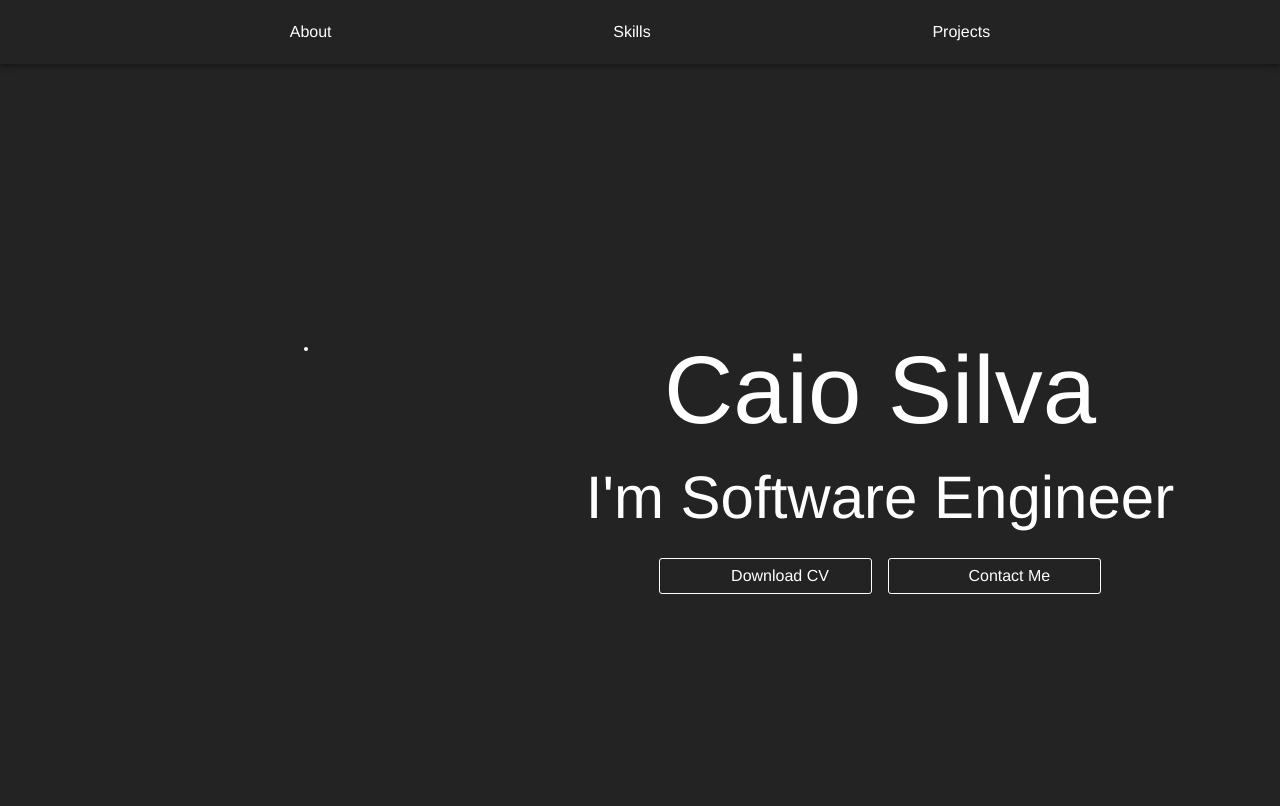
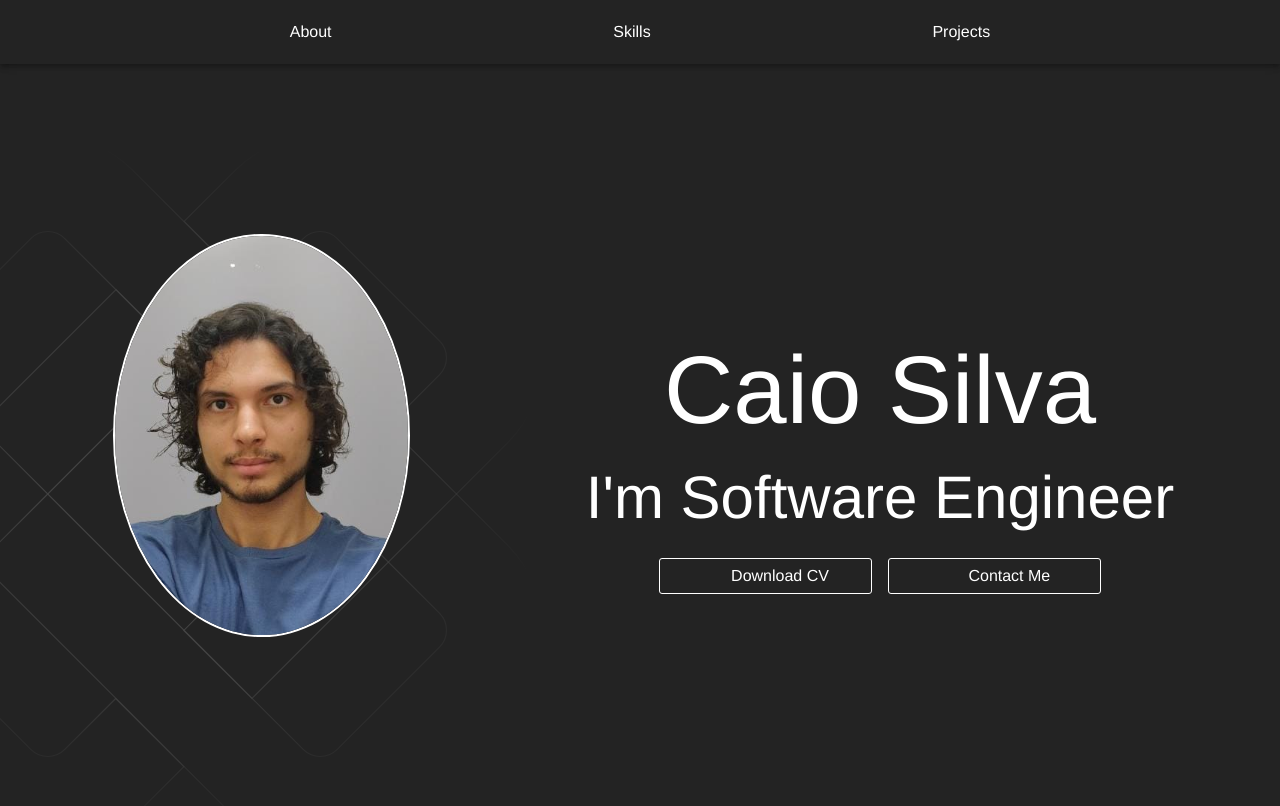
Before and after one commit to caio20538/my-portifolio, a React (Vite) app: page / in a window 1280 px wide. Shown: the top 806 px of the page. Built offline with nearby package versions, Linux system fonts and the light colour scheme; some icons are missing.

Commit message:
feat: add AnimatedBackgrond component at hero component

```diff
--- a/src/pages/Home/Sections/Hero/Hero.tsx
+++ b/src/pages/Home/Sections/Hero/Hero.tsx
@@ -5,6 +5,7 @@ import DownloadIcon from '@mui/icons-material/Download';
 import EmailIcon from '@mui/icons-material/Email';
 import { StyledButton } from "../../../../components/StyledButton/StyledButton";
 import CV from "../../../../assets/pdfs/Caio_Silva_.pdf"
+import { AnimatedBackground } from "../../../../components/AnimatedBackground/AnimatedBackgroun";
 
 export const Hero:React.FC = () => {
 
@@ -37,14 +38,13 @@ export const Hero:React.FC = () => {
             <Container maxWidth="lg">
                 <Grid container >
                     <Grid size={{ xs: 12, md: 5 }} display="flex" justifyContent="center">
-                        <Box position="relative">
-                            <Box position="absolute" width="100%" top="-100" right={0}>
-
-                            </Box>
-
-                            <Box position="absolute" textAlign="center">
-                                <S.StyledImg src={Avatar}/>
-                            </Box>
+                        <Box width={"150%"} position="relative" top={-100} right={0}>
+                                <Box width={"150%"} position="absolute" top={-100} right={0}>
+                                    <AnimatedBackground />
+                                </Box>
+                                <Box position="absolute" textAlign="center">
+                                    <S.StyledImg src={Avatar} />
+                                </Box>
 
                         </Box>
 
```
